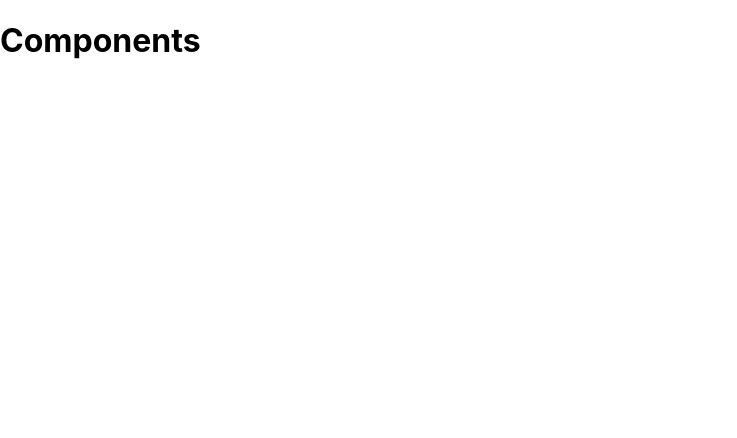
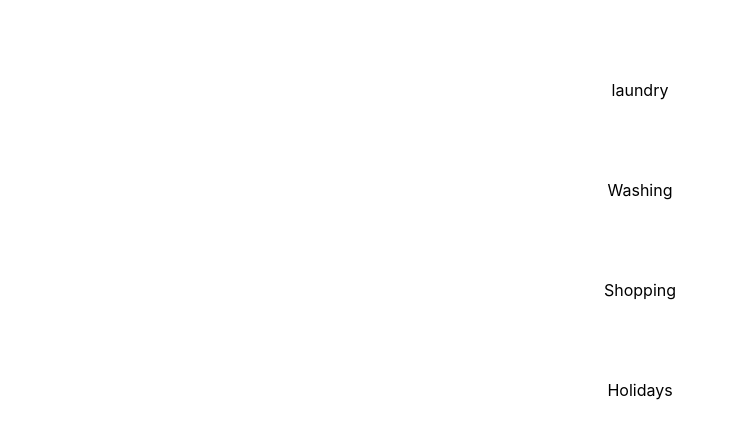
Before and after one commit to Deepak9912/task-app, a React (Create React App) app in the folder task-app/: page / in a window 1280 px wide. Shown: the top 438 px of the page, without its empty margins (0-737 px from the left). Built offline with nearby package versions, Linux system fonts and the light colour scheme.

Commit message:
add basic structure

```diff
--- a/task-app/src/App.js
+++ b/task-app/src/App.js
@@ -1,25 +1,20 @@
 import './App.css';
+import Input from './components/Input.js';
 
-const Task = [
-  {
-    id: 'id1',
-    name: 'Laundry'
-  },
-  {
-    id: 'id2',
-    name: 'Shopping'
-  },
-  {
-    id: 'id3',
-    name: 'Cooking'
-  },
+const taskItems = [
+  {id: 'cd1', task: 'laundry'},
+  {id: 'cd2', task: 'Washing'},
+  {id: 'cd3', task: 'Shopping'},
+  {id: 'cd4', task: 'Holidays'}
 ]
-
 
 function App() {
   return (
     <div>
-      <h1>Components</h1>
+      <Input id={taskItems[0].id} task={taskItems[0].task} />
+      <Input id={taskItems[1].id} task={taskItems[1].task}/>
+      <Input id={taskItems[2].id} task={taskItems[2].task}/>
+      <Input id={taskItems[3].id} task={taskItems[3].task}/>
     </div>
   );
 }
--- a/task-app/src/components/Input.js
+++ b/task-app/src/components/Input.js
@@ -1,14 +1,11 @@
+import classes from './Input.module.css';
+
+
 const Input = (props) => {
     return (
-        <React.Fragment>
-            <div>
-            <label>Title</label>
-            <input type="text" name="name"></input>
+            <div className={classes.form}>
+                <div>{props.task}</div>
             </div>
-            <div>
-
-            </div>
-        </React.Fragment>
     )
 }
 
--- /dev/null
+++ b/task-app/src/components/Input.module.css
@@ -0,0 +1,22 @@
+.form{
+    display: flex;
+    justify-content: center; /* Center the child horizontally */
+    align-items: center;
+    margin-top: 5rem;
+}
+
+label h2{
+    margin: 20px;
+}
+
+input{
+    padding: 5px 10px;
+    width: 30%;
+}
+
+button {
+    background-color: red;
+    color: white;
+    font-size: 20px;
+    margin: 20px;
+}
```
